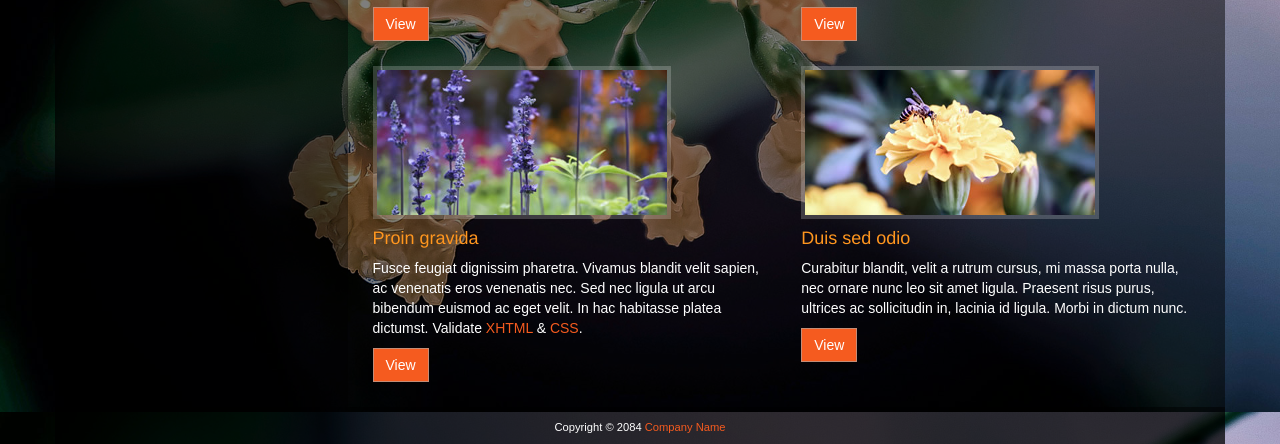
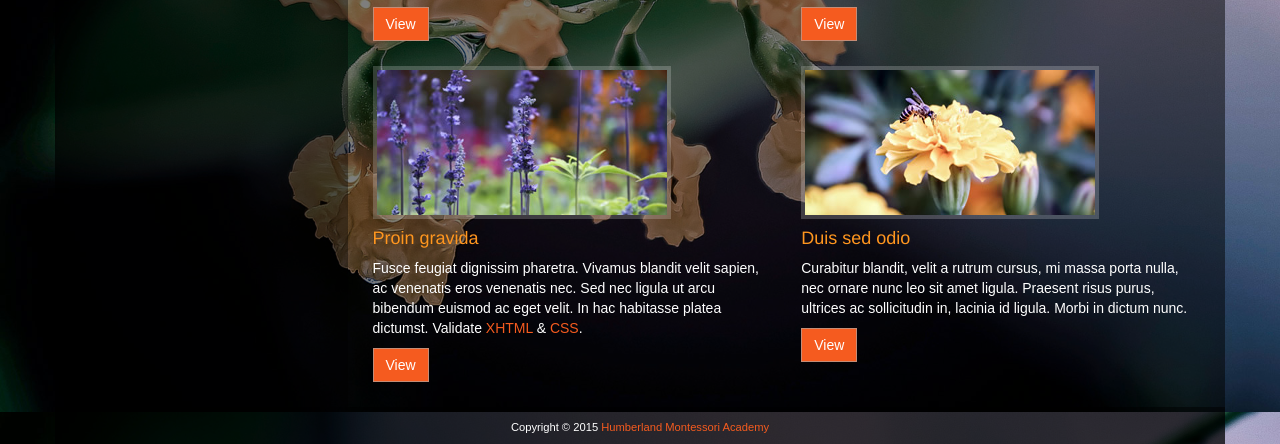
Before and after one commit to danieldvorkin/humberland, a plain HTML site: page portfolio.html in a window 1280 px wide. Shown: the part 388-832 px from the top of the page. Drawn offline with Linux system fonts and the light colour scheme.

Commit message:
Updating the branch

```diff
--- a/portfolio.html
+++ b/portfolio.html
@@ -87,7 +87,7 @@
 			<footer class="row credit">
 				<div class="col col-md-12">
 					<div id="templatemo_footer">
-						Copyright © 2084 <a href="#">Company Name</a>
+						Copyright © 2015 <a href="#">Humberland Montessori Academy</a>
 					</div>
 				</div>
 			</footer>
```
Also changed, not shown: services.html (+1 -1 lines).
